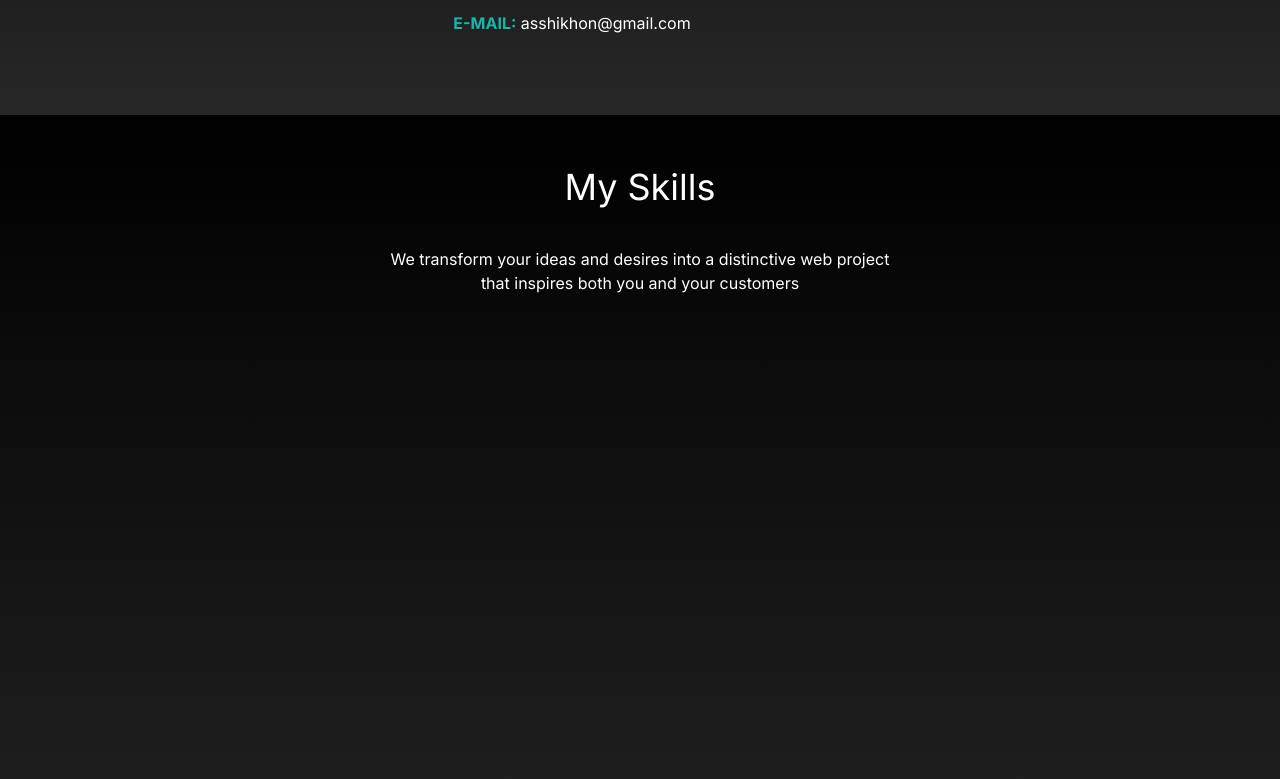
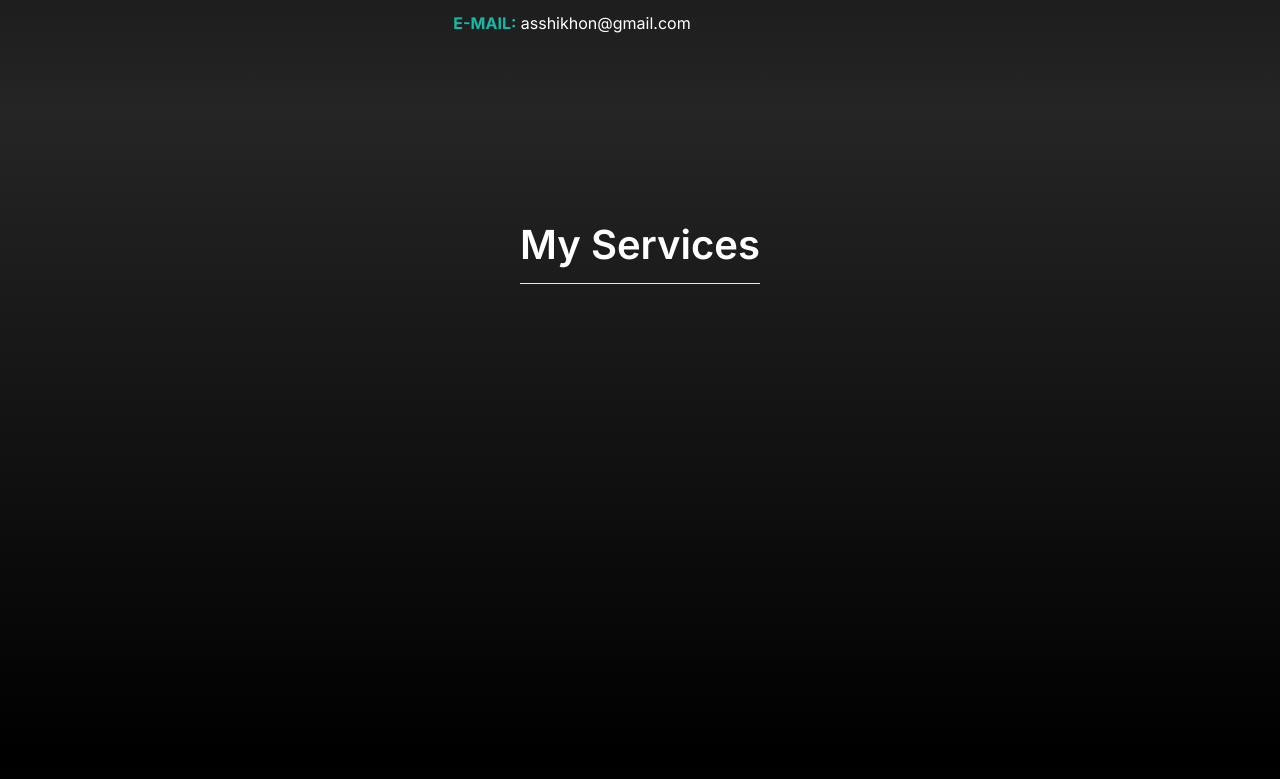
Before and after one commit to asshikhon/my-portfolio, a Next.js app: page / in a window 1280 px wide. Shown: the part 1041-1820 px from the top of the page. Built offline with nearby package versions, Linux system fonts and the light colour scheme.

Commit message:
added my services section

```diff
--- a/package.json
+++ b/package.json
@@ -11,6 +11,7 @@
   "dependencies": {
     "@fortawesome/free-brands-svg-icons": "^6.5.2",
     "@fortawesome/react-fontawesome": "^0.2.2",
+    "animate.css": "^4.1.1",
     "aos": "^3.0.0-beta.6",
     "mongodb": "^6.8.0",
     "next": "14.2.4",
--- a/src/components/Homepage/AboutMe.jsx
+++ b/src/components/Homepage/AboutMe.jsx
@@ -1,4 +1,5 @@
 import Image from "next/image";
+import 'animate.css';
 
 
 
@@ -6,7 +7,7 @@ const AboutMe = () => {
   // Assuming the profile image is located in the public/images directory
   const profileImagePath = '/images/banner.jpg';
   const sectionStyle = {
-    background: 'linear-gradient(180deg, #000 0%, rgba(37, 37, 37, 0.99) 100%)',
+    background: 'linear-gradient(180deg, #000 0%, rgba(37, 37, 37, 1) 100%)',
     color: 'white',
 
   };
@@ -17,9 +18,10 @@ const AboutMe = () => {
         <div className='w-full md:w-1/3 flex flex-col justify-center md:items-start items-center mb-8 md:mb-0'>
           {/* Dynamically import image */}
           <Image
+
             src={profileImagePath}
             alt="GitHub Profile"
-            className='w-[330px] h-[330px] object-cover border-0 rounded-full'
+            className='w-[330px] animate__animated animate__fadeInTopRight h-[330px] object-cover border-0 rounded-full'
             width={330}
 
             height={330}
--- a/src/components/Homepage/Banner.jsx
+++ b/src/components/Homepage/Banner.jsx
@@ -31,7 +31,7 @@ const Banner = () => {
           <Image
             src={profileImagePath}
             alt="GitHub Profile"
-            className="w-[330px] h-[330px]  mt-6 object-cover border-0 rounded-full"
+            className="w-[330px] h-[330px] animate__animated animate__fadeInTopLeft mt-6 object-cover border-0 rounded-full"
             width={330}
             height={330}
           />
--- a/src/components/Homepage/Homepage.jsx
+++ b/src/components/Homepage/Homepage.jsx
@@ -2,12 +2,14 @@ import React from 'react';
 import AboutMe from './AboutMe';
 import Banner from './Banner';
 import Skills from './Skills';
+import Services from './Services';
 
 const Homepage = () => {
     return (
         <div>
             <Banner />
             <AboutMe />
+            <Services />
             <Skills />
         </div>
     );
--- /dev/null
+++ b/src/components/Homepage/Services.jsx
@@ -0,0 +1,49 @@
+"use client"
+import { useEffect } from 'react';
+import AOS from 'aos';
+import 'aos/dist/aos.css';
+import { FaLaptopCode } from "react-icons/fa";
+
+const Services = () => {
+
+    useEffect(() => {
+        AOS.init();
+      }, []);
+
+      const sectionStyle = {
+        background: " linear-gradient(180deg, #252525 0%, #000 100%)",
+        color: "white",
+        padding: "20px 0", // Adjust padding as needed
+      };
+
+      return (
+        <section id="skill" style={sectionStyle} className=''>
+            <div className='pt-20'>
+            <h2 className='text-[40px] font-semibold text-center'>My <span>Services</span></h2>
+            <hr className='w-[240px] text-center block mx-auto mt-2 h-[2px] font-semibold text-white' />
+
+<div data-aos="flip-left"
+     data-aos-easing="ease-out-cubic"
+     data-aos-duration="2000" className='w-[370px] h-[400px] border border-primary rounded-lg p-12 text-center block mx-auto mt-12'>
+
+<h5 data-aos="zoom-in-up" data-aos-duration="3000" className=' text-primary space-y-6'>
+<FaLaptopCode  className='text-center text-7xl block mx-auto' />
+
+<span className='text-2xl font-bold '>Web Development</span>
+</h5>
+
+<p className='pt-4'>
+Offering comprehensive web development services to transform concepts into dynamic websites and applications. Tailored solutions focus on user experience, functionality, and modern design, enhancing digital presence and business outcomes.
+</p>
+
+</div>
+
+            </div>
+
+
+
+        </section>
+      );
+    };
+
+export default Services;
--- a/src/components/shared/Footer.jsx
+++ b/src/components/shared/Footer.jsx
@@ -1,7 +1,6 @@
 import React from 'react';
 import { FontAwesomeIcon } from "@fortawesome/react-fontawesome";
 import {
-  faTwitter,
   faFacebookF,
   faLinkedinIn,
   faGithub,
```
Also changed, not shown: 1 other file (tests, documents, lock files or other folders).
